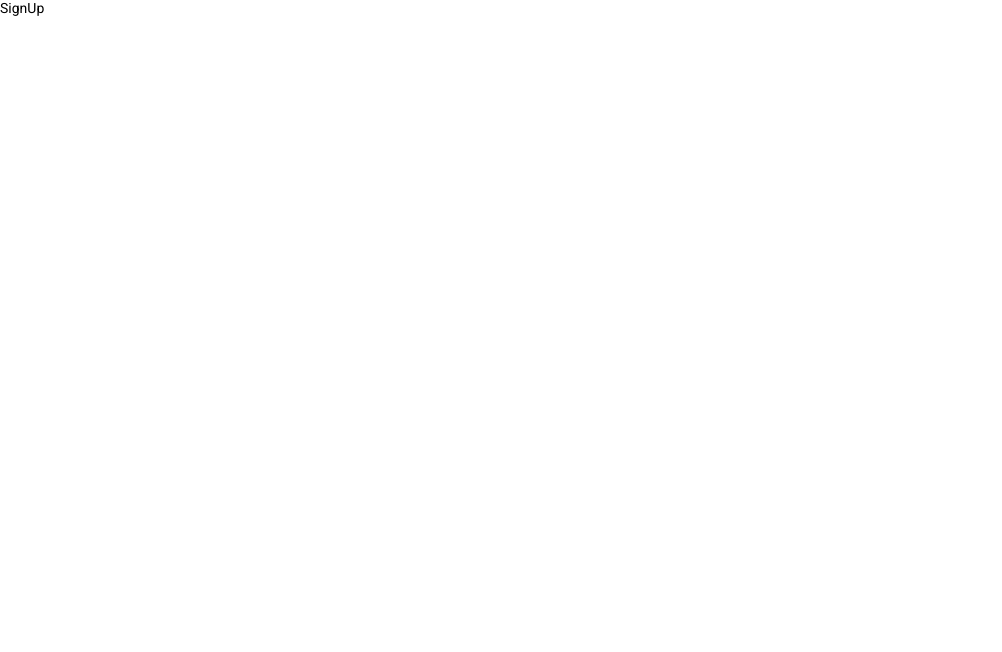
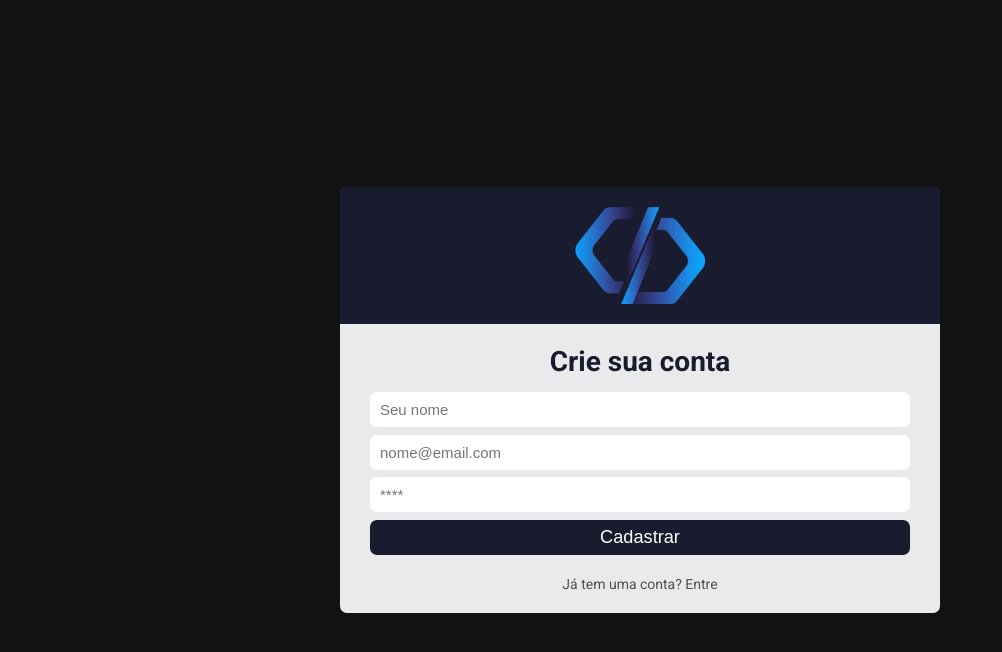
Before and after one commit to MarcosVel/chamados, a React (Create React App) app: page /register in a window 1280 px wide. Shown: the top 652 px of the page, without its empty margins (0-1002 px from the left). Built offline with nearby package versions, Linux system fonts and the light colour scheme.

Commit message:
signUp page

```diff
--- a/src/pages/SignUp/index.js
+++ b/src/pages/SignUp/index.js
@@ -1,7 +1,35 @@
+import { useState } from 'react'
+import './styles.css'
+import logo from '../../assets/logo.png';
+import { Link } from 'react-router-dom';
+
 function SignUp() {
+  const [nome, setNome] = useState('');
+  const [email, setEmail] = useState('');
+  const [password, setPassword] = useState('');
+
+  function handleSubmit(e) {
+    e.preventDefault();
+    alert('clicou')
+  }
+
   return (
-    <div>
-      SignUp
+    <div className="container-center">
+      <div className="login">
+        <div className="logo-area">
+          <img src={logo} alt='logo' />
+        </div>
+
+        <form onSubmit={handleSubmit}>
+          <h1>Crie sua conta</h1>
+          <input type="text" placeholder='Seu nome' value={nome} onChange={(e) => setNome(e.target.value)} />
+          <input type="text" placeholder='nome@email.com' value={email} onChange={(e) => setEmail(e.target.value)} />
+          <input type="password" placeholder='****' value={password} onChange={(e) => setPassword(e.target.value)} />
+          <button type="submit">Cadastrar</button>
+        </form>
+
+        <Link to='/'>Já tem uma conta? Entre</Link>
+      </div>
     </div>
   );
 }
--- /dev/null
+++ b/src/pages/SignUp/styles.css
@@ -0,0 +1,83 @@
+.container-center {
+  height: 100%;
+  display: flex;
+  justify-content: center;
+  align-items: center;
+  background-color: #121212;
+}
+
+.login {
+  background-color: #eaeaec;
+  width: 100%;
+  max-width: 600px;
+  display: flex;
+  align-items: center;
+  justify-content: center;
+  flex-direction: column;
+  border-radius: 7px;
+}
+
+.logo-area {
+  display: flex;
+  justify-content: center;
+  background-color: #181c2e;
+  width: 100%;
+  border-radius: 5px 5px 0 0;
+}
+
+.logo-area img {
+  padding: 20px;
+  width: 100%;
+  max-width: 170px;
+  min-height: 130px;
+}
+
+form {
+  margin-top: 1.5em;
+  width: 90%;
+  display: flex;
+  flex-direction: column;
+}
+
+form h1 {
+  text-align: center;
+  margin-bottom: 0.5em;
+  color: #181c2e;
+}
+
+form input {
+  margin-bottom: 0.5em;
+  height: 35px;
+  border: 0;
+  border-radius: 7px;
+  padding: 10px;
+  font-size: 15px;
+  background-color: #fff;
+}
+
+form button {
+  height: 35px;
+  border: 0;
+  border-radius: 7px;
+  background-color: #181c2e;
+  color: #fff;
+  font-size: 1.3em;
+  border: 2px solid #181c2e;
+  transition: .3s;
+}
+
+form button:hover {
+  color: #181c2e;
+  background-color: transparent;
+  border: 2px solid #181c2e;
+}
+
+.login a {
+  margin: 1.5em 0;
+  color: #505050;
+  transition: .2s;
+}
+
+.login a:hover {
+  color: #000;
+}
```
